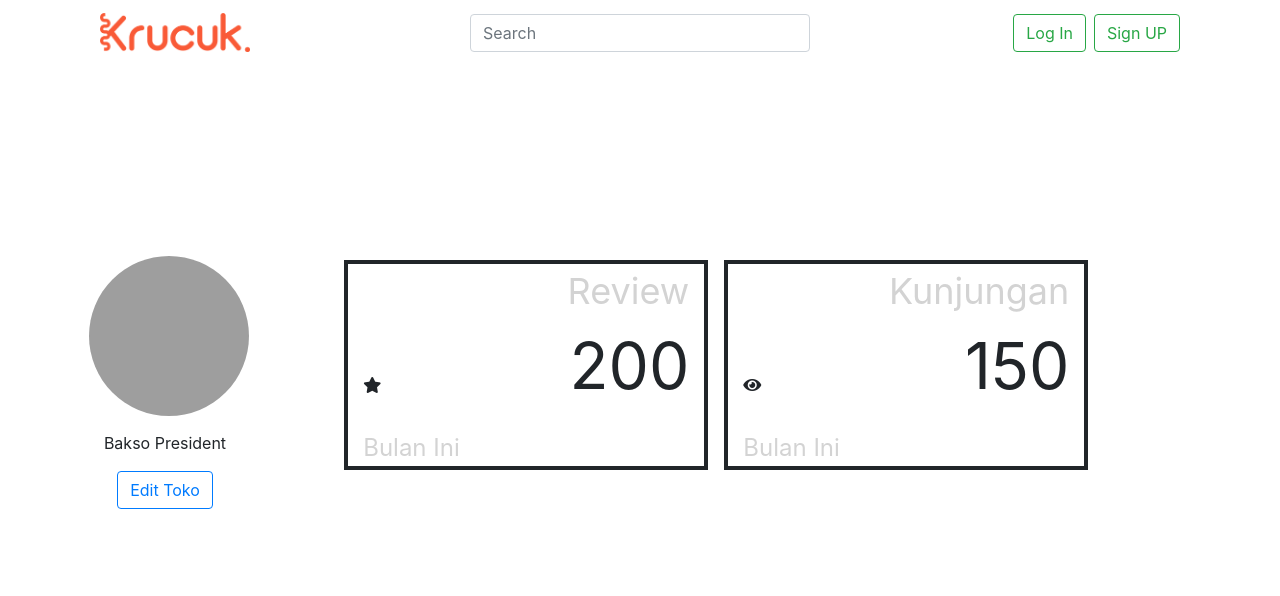
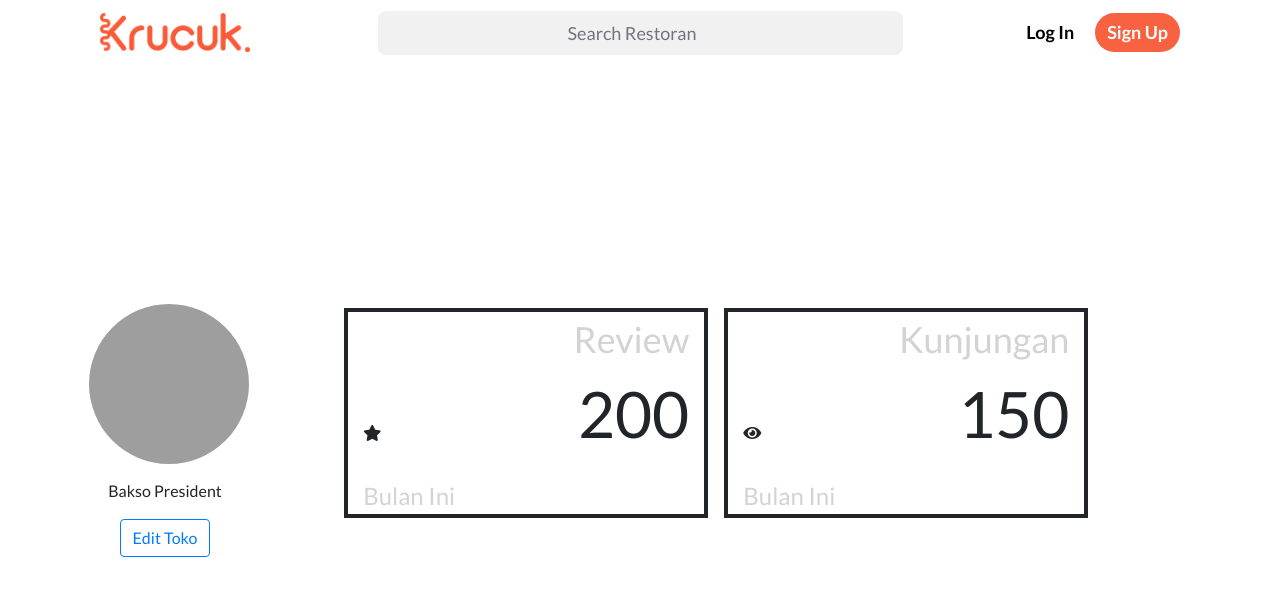
Before and after one commit to jonathanorlen/krucuk, a plain HTML site: page dashboard toko.html in a window 1280 px wide. Drawn offline with nearby package versions, Linux system fonts and the light colour scheme; grey boxes are pictures that could not be loaded.

Commit message:
Update Dashboard, detail, user jadwal

```diff
--- a/dashboard toko.html
+++ b/dashboard toko.html
@@ -7,7 +7,8 @@
 
     <!-- Bootstrap CSS -->
     <link rel="stylesheet" href="https://stackpath.bootstrapcdn.com/bootstrap/4.4.1/css/bootstrap.min.css" integrity="sha384-Vkoo8x4CGsO3+Hhxv8T/Q5PaXtkKtu6ug5TOeNV6gBiFeWPGFN9MuhOf23Q9Ifjh" crossorigin="anonymous">
-
+    <link rel="stylesheet" href="assets/plugin/slick/slick.css">
+	<link rel="stylesheet" href="assets/style.css">
     <link rel="stylesheet" type="text/css" href="fontawesome/css/all.min.css">
 
     <title>Dashboard Toko</title>
@@ -66,20 +67,20 @@
     </style>
   </head>
   <body>
-    <nav class="navbar navbar-expand-lg navbar-light">
+    <nav class="navbar navbar-expand-lg navbar-light mb-5 navbar-fixed-top navbar-inverse">
 		<div class="container">
 			<a class="navbar-brand d-block d-sm-none" href="#"><img src="logo.png" width="150px"></a>
-		<div class="col-md-4 d-none d-md-block">
+			<div class="col-md-3 d-none d-md-block">
 				<a class="navbar-brand" href="#"><img src="logo.png" width="150px"></a>
 			</div>
 
-		<div class="col-md-4 d-none d-md-block">
-			<input class="form-control col-md-12 col-6" type="search" placeholder="Search" aria-label="Search">
+			<div class="col-md-6 d-none d-md-block">
+				<input class="form-control search-form col-md-12 col-6" type="search" placeholder="Search Restoran" aria-label="Search">
 			</div>
-		<div class="col-md-4 align-content-right d-none d-md-block">
+			<div class="col-md-3 align-content-right d-none d-md-block">
 				<form class="form-inline my-2 my-lg-0 ml-auto">
-				<button class="btn btn-outline-success my-2 my-sm-0 mr-2 ml-auto" type="submit">Log In</button>
-				<button class="btn btn-outline-success my-2 my-sm-0" type="submit">Sign UP</button>
+					<button class="btn btn-login my-2 my-sm-0 mr-2 ml-auto rounded" type="submit">Log In</button>
+					<button class="btn btn-signup rounded my-2 my-sm-0" type="submit">Sign Up</button>
 				</form>
 			</div>
 
@@ -89,12 +90,15 @@
 			<div class="collapse navbar-collapse" id="collapsibleNavbar">
 				<form class="navbar-form form-inline d-block d-sm-none mt-4" action="/action_page.php">
 					<div class="form-group">
-				  	<input type="text" class="form-control" placeholder="Search">
+						<input type="text" class="form-control search-form" placeholder="Search Restoran">
 					</div>
-					<button type="submit" class="btn btn-primary">Submit</button>
+					<button type="submit" class="btn btn-primary float-right">Submit</button>
+					<div class="clearfix"></div>
 					<hr class="mt-3">
-					<button class="btn btn-block btn-outline-success my-2 my-sm-0" type="submit">Sign Up</button>
-					<button class="btn btn-block btn-outline-success my-2 my-sm-0" type="submit">Log In</button>
+					<div class="row">
+						<button class="btn col-6 btn-login my-2 my-sm-0" type="submit">Log In</button>
+						<button class="btn col-6 btn-signup my-2 my-sm-0" type="submit">Sign Up</button>
+					</div>
 				</form>
 			</div>
 		</div>
```
Also changed, not shown: detailpage.html (+16 -12 lines), user jadwal.html (+16 -12 lines). Lines whose indentation alone changed are shown as unchanged.
